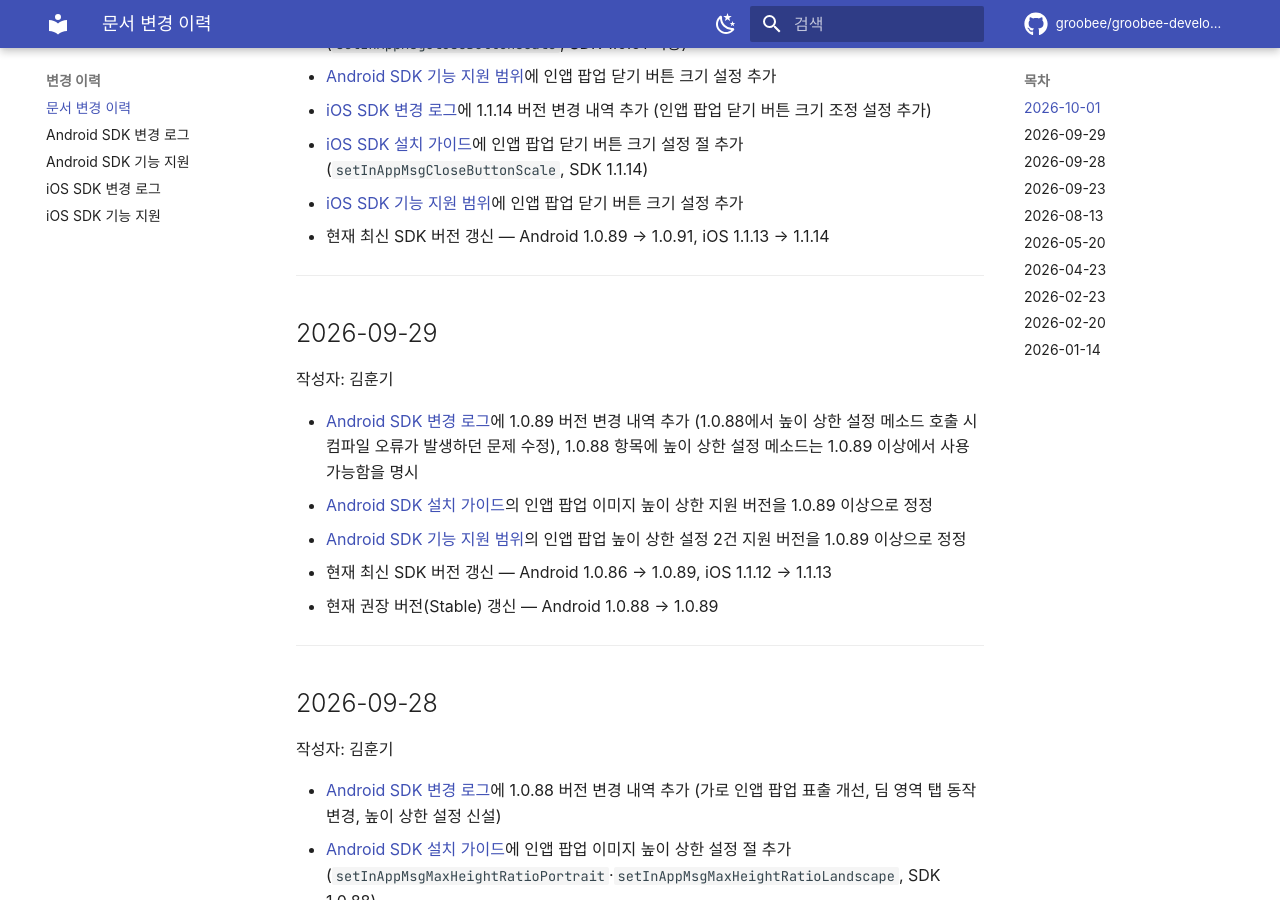
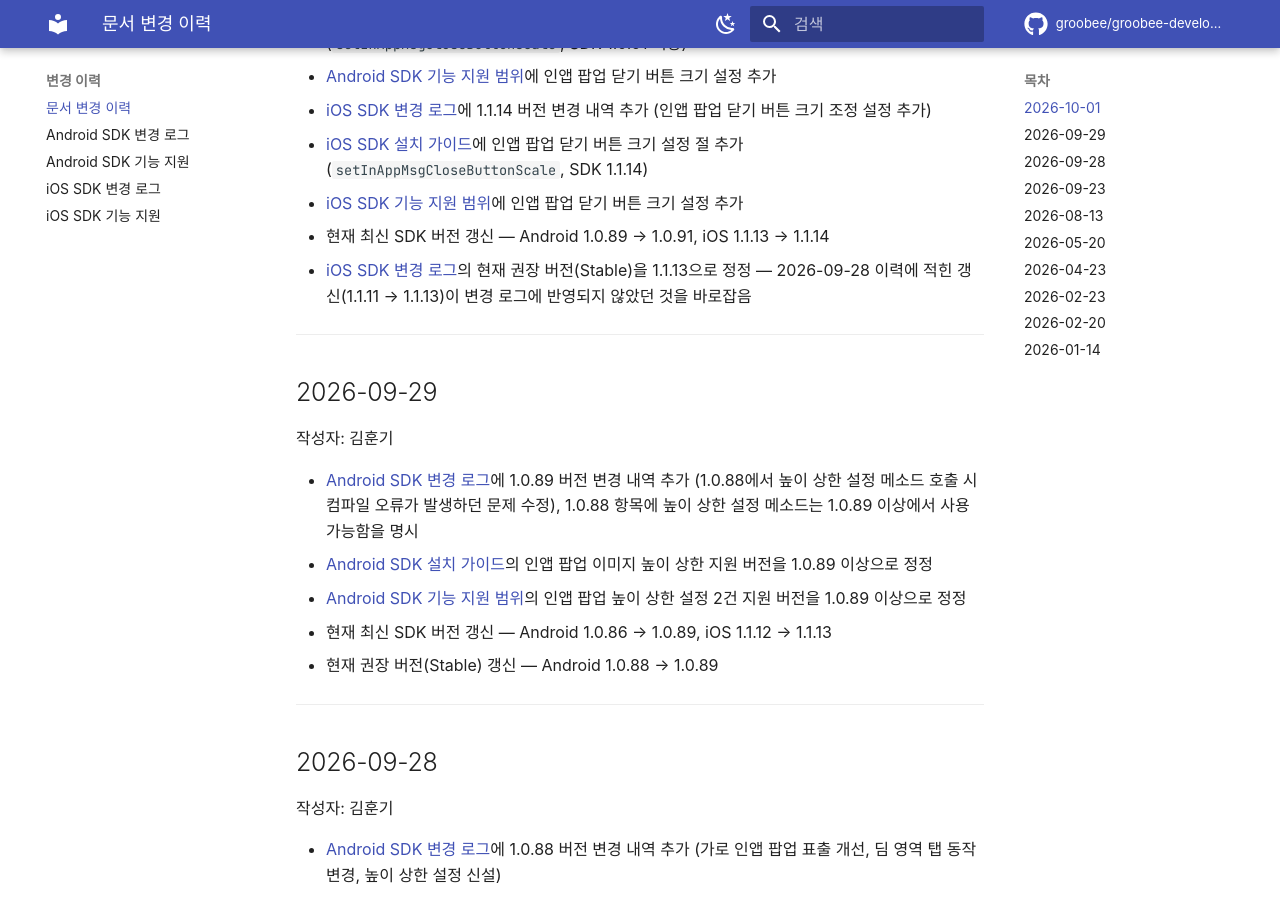
Before and after one commit to groobee/groobee-developer-support, an MkDocs documentation site: the page built from docs/changelog/document-history.md, in a window 1280 px wide and 900 px high, scrolled down 533 px. Built offline with MkDocs 1.6.1 and Material for MkDocs 9.7.7, drawn with Linux system fonts in a browser that asks for light colours; some web fonts are replaced; comment, search, counter and statistics services are not loaded.

Commit message:
patch: iOS SDK 현재 권장 버전 1.1.13 반영 (09-28 갱신 누락 정정)
Co-Authored-By: Claude Opus 5.5 (1M context) <noreply@anthropic.com>

```diff
--- a/docs/changelog/document-history.md
+++ b/docs/changelog/document-history.md
@@ -15,6 +15,7 @@
 - [iOS SDK 설치 가이드](../installation/installation-ios-sdk.md#inapp-close-button-scale)에 인앱 팝업 닫기 버튼 크기 설정 절 추가 (`setInAppMsgCloseButtonScale`, SDK 1.1.14)
 - [iOS SDK 기능 지원 범위](./sdk-ios-feature-support.md)에 인앱 팝업 닫기 버튼 크기 설정 추가
 - 현재 최신 SDK 버전 갱신 — Android 1.0.89 → 1.0.91, iOS 1.1.13 → 1.1.14
+- [iOS SDK 변경 로그](./sdk-ios-changelog.md)의 현재 권장 버전(Stable)을 1.1.13으로 정정 — 2026-09-28 이력에 적힌 갱신(1.1.11 → 1.1.13)이 변경 로그에 반영되지 않았던 것을 바로잡음
 
 ---
 
```
Also changed, not shown: docs/changelog/sdk-ios-changelog.md (+1 -1 lines).
